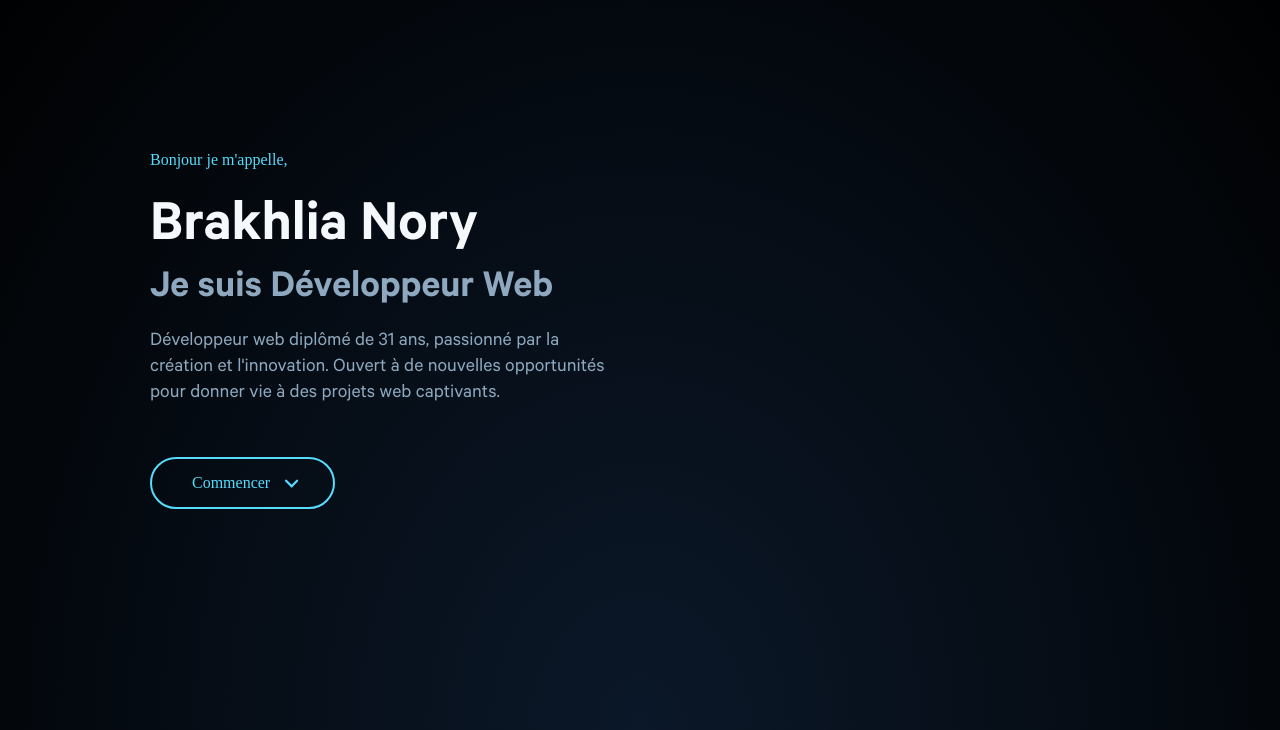
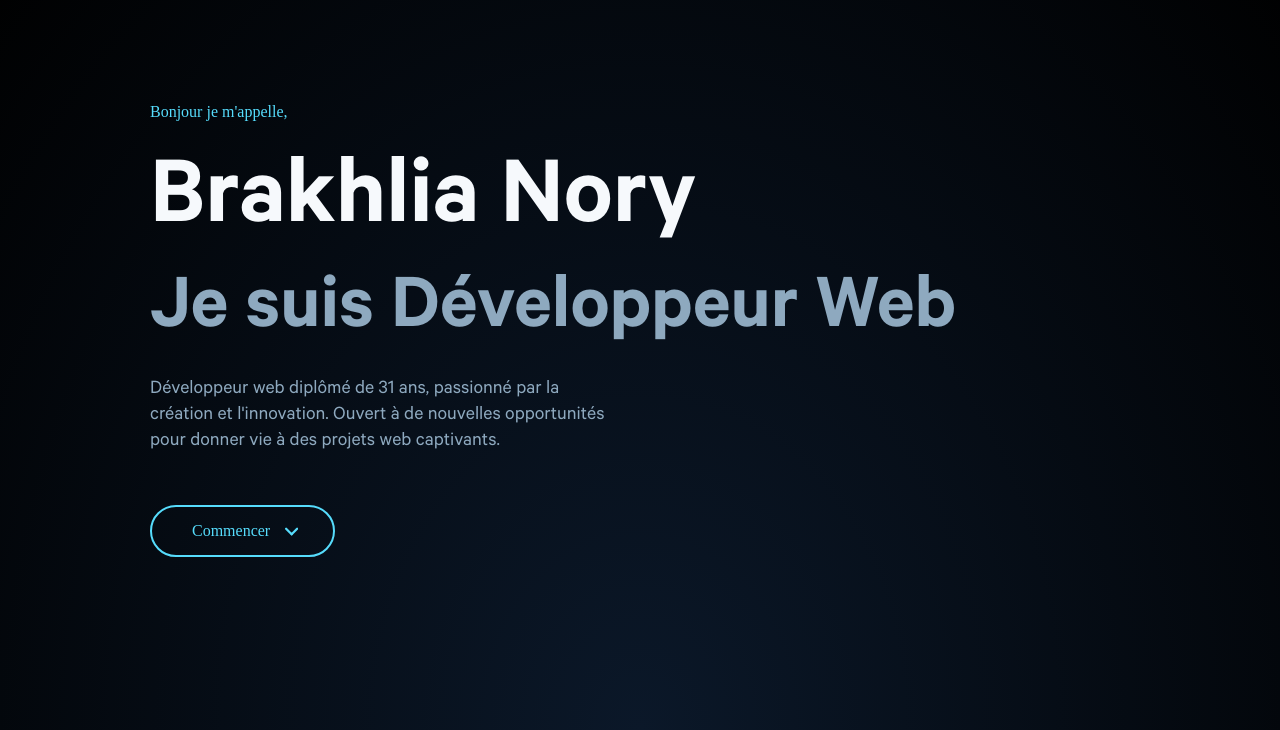
Before and after one commit to n-dev6/Portfolio, a plain HTML site: page index.html in a window 1280 px wide. Shown: the part 70-800 px from the top of the page. Drawn offline with Linux system fonts and the light colour scheme; a web font is replaced by a local one.

Commit message:
Update title

```diff
--- a/css/home.css
+++ b/css/home.css
@@ -206,10 +206,10 @@ header p {
     animation-fill-mode: forwards;
 }
 h1{
-    font-size: 60px;
+    font-size: 100px  !important;
 }
 h2{
-    font-size: 40px;
+    font-size: 80px !important;
 }
 .tag {
     display: flex;
```
